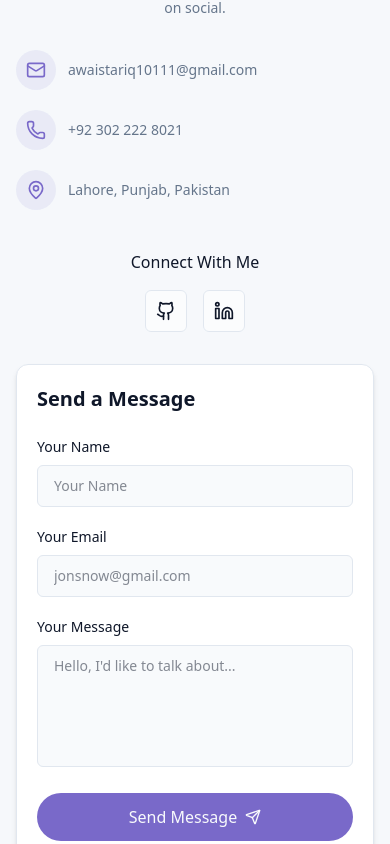
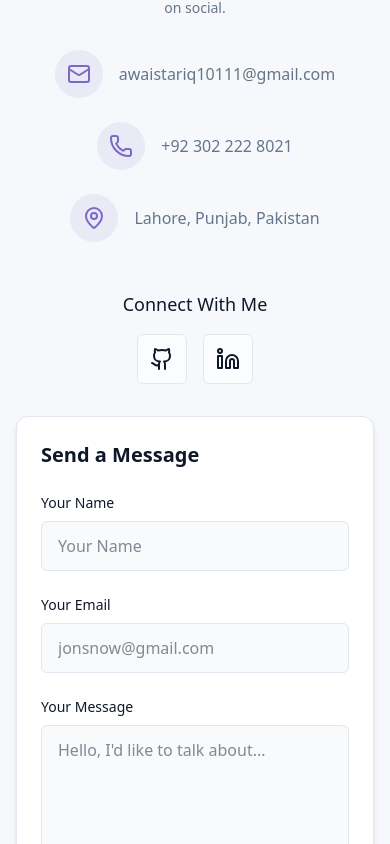
Before and after one commit to Awais748/myPortfolio, a React (Vite) app in the folder frontend/: page / in a window 390 px wide. Shown: the part 8500-9344 px from the top of the page. Built offline with nearby package versions, Linux system fonts and the light colour scheme.

Commit message:
fix: cors preflight and vercel serverless config

```diff
--- a/frontend/src/components/ContactSection.jsx
+++ b/frontend/src/components/ContactSection.jsx
@@ -4,7 +4,6 @@ import { Github, Linkedin, Mail, MapPin, Phone, Send } from "lucide-react";
 import { cn } from "@/lib/utils";
 import { toast } from "react-toastify";
 
-// Robust email regex for frontend validation
 const EMAIL_REGEX = /^[^\s@]+@[^\s@]+\.[^\s@]+$/;
 
 export default function ContactSection() {
@@ -35,59 +34,30 @@ export default function ContactSection() {
       return;
     }
 
-    try {
     setIsSubmitting(true);
 
-      const backendBaseUrl = (import.meta.env.VITE_BACKEND_URL || "").trim();
-      const baseUrl = backendBaseUrl.replace(/\/$/, "");
-      const url = baseUrl ? `${baseUrl}/api/contact` : "/api/contact";
-
+    try {
       const { data } = await axios.post(
-        url,
+        `${import.meta.env.VITE_BACKEND_URL}/api/contact`,
         { name, email, message },
-        {
-          headers: {
-            "Content-Type": "application/json",
-          },
-          timeout: 10000,
-        }
+        { headers: { "Content-Type": "application/json" } }
       );
 
-      if (!data?.success) {
-        throw new Error(
-          data?.message || "Failed to send the message, please try again."
-        );
-      }
-
+      if (data.success) {
         toast.success("Message sent successfully!");
         setFormData({ name: "", email: "", message: "" });
+      } else {
+        toast.error(data.message || "Something went wrong.");
+      }
     } catch (error) {
-      if (axios.isAxiosError(error)) {
-        if (error.response) {
-          // Server responded with error status
-          const errorMessage =
-            error.response.data?.message ||
-            "Failed to send the message, please try again.";
-          toast.error(errorMessage);
-        } else if (error.request) {
-          // Request made but no response received
-          toast.error(
-            "Network error. Please check your connection and try again."
-          );
-        } else {
-          // Something else happened
-          toast.error("An error occurred. Please try again.");
-        }
-      } else {
-        // Non-axios error
-        toast.error(
-          error.message || "Failed to send the message, please try again."
-        );
-      }
+      const msg =
+        error?.response?.data?.message || "Network error. Please try again.";
+      toast.error(msg);
     } finally {
       setIsSubmitting(false);
     }
   };
+
   return (
     <section
       id="contact"
@@ -102,7 +72,9 @@ export default function ContactSection() {
           Have a project in mind or want to collaborate? Feel free to reach out.
           I'm always open to discussing new opportunities.
         </p>
+
         <div className="grid grid-cols-1 lg:grid-cols-2 gap-8 sm:gap-10 md:gap-12 items-stretch">
+          {/* Contact Info */}
           <div className="space-y-8 text-center lg:text-left self-center">
             <div className="space-y-2">
               <h3 className="text-xl sm:text-2xl font-semibold">
@@ -113,26 +85,23 @@ export default function ContactSection() {
               </p>
             </div>
 
-            <div className="space-y-5 sm:space-y-6">
-              <div className="flex items-center gap-3 sm:gap-4 text-sm sm:text-base leading-tight">
-                <div className="p-2.5 sm:p-3 rounded-full bg-primary/10 flex-shrink-0">
-                  <Mail className="h-5 w-5 sm:h-6 sm:w-6 text-primary" />
+            <div className="space-y-6">
+              <div className="flex items-center gap-4 justify-center lg:justify-start">
+                <div className="p-3 rounded-full bg-primary/10">
+                  <Mail className="h-6 w-6 text-primary" />
                 </div>
-                <div className="min-w-0 text-left">
                 <a
                   href="mailto:awaistariq10111@gmail.com"
-                    className="text-muted-foreground hover:text-primary transition-colors break-all font-medium"
+                  className="text-muted-foreground hover:text-primary transition-colors font-medium"
                 >
                   awaistariq10111@gmail.com
                 </a>
               </div>
+
+              <div className="flex items-center gap-4 justify-center lg:justify-start">
+                <div className="p-3 rounded-full bg-primary/10">
+                  <Phone className="h-6 w-6 text-primary" />
                 </div>
-
-              <div className="flex items-center gap-3 sm:gap-4 text-sm sm:text-base leading-tight">
-                <div className="p-2.5 sm:p-3 rounded-full bg-primary/10 flex-shrink-0">
-                  <Phone className="h-5 w-5 sm:h-6 sm:w-6 text-primary" />
-                </div>
-                <div className="text-left">
                 <a
                   href="tel:+923022228021"
                   className="text-muted-foreground hover:text-primary transition-colors font-medium"
@@ -140,110 +109,95 @@ export default function ContactSection() {
                   +92 302 222 8021
                 </a>
               </div>
+
+              <div className="flex items-center gap-4 justify-center lg:justify-start">
+                <div className="p-3 rounded-full bg-primary/10">
+                  <MapPin className="h-6 w-6 text-primary" />
                 </div>
-
-              <div className="flex items-center gap-3 sm:gap-4 text-sm sm:text-base leading-tight">
-                <div className="p-2.5 sm:p-3 rounded-full bg-primary/10 flex-shrink-0">
-                  <MapPin className="h-5 w-5 sm:h-6 sm:w-6 text-primary" />
-                </div>
-                <div className="text-left">
                 <p className="text-muted-foreground font-medium">
                   Lahore, Punjab, Pakistan
                 </p>
               </div>
             </div>
-            </div>
 
-            <div className="pt-2">
-              <h4 className="font-medium mb-4 text-base sm:text-lg">
-                Connect With Me
-              </h4>
+            {/* Social */}
+            <div className="pt-4">
+              <h4 className="font-medium mb-4 text-lg">Connect With Me</h4>
               <div className="flex gap-4 justify-center lg:justify-start">
                 <a
                   href="https://github.com/Awais748"
                   target="_blank"
                   rel="noopener noreferrer"
-                  aria-label="GitHub"
-                  className="p-2.5 sm:p-3 rounded-md border border-border bg-card/60 hover:bg-card hover:border-primary/50 transition-all duration-300"
+                  className="p-3 rounded-md border border-border bg-card/60 hover:border-primary/50 transition"
                 >
-                  <Github className="h-5 w-5 sm:h-6 sm:w-6" />
+                  <Github className="h-6 w-6" />
                 </a>
                 <a
                   href="https://www.linkedin.com/in/awais-tariq-9a2a45374"
                   target="_blank"
                   rel="noopener noreferrer"
-                  aria-label="LinkedIn"
-                  className="p-2.5 sm:p-3 rounded-md border border-border bg-card/60 hover:bg-card hover:border-primary/50 transition-all duration-300"
+                  className="p-3 rounded-md border border-border bg-card/60 hover:border-primary/50 transition"
                 >
-                  <Linkedin className="h-5 w-5 sm:h-6 sm:w-6" />
+                  <Linkedin className="h-6 w-6" />
                 </a>
               </div>
             </div>
           </div>
 
-          <div className="bg-card p-5 sm:p-6 md:p-8 rounded-xl border border-border shadow-md mx-auto w-full">
-            <h3 className="text-xl sm:text-2xl font-semibold mb-6 text-left">
+          {/* Form */}
+          <div className="bg-card p-6 md:p-8 rounded-xl border border-border shadow-md w-full">
+            <h3 className="text-xl sm:text-2xl font-semibold mb-6">
               Send a Message
             </h3>
 
-            <form className="space-y-5 sm:space-y-6" onSubmit={handleSubmit}>
+            <form className="space-y-6" onSubmit={handleSubmit}>
               <div>
-                <label
-                  htmlFor="name"
-                  className="block text-sm font-medium mb-2"
-                >
+                <label className="block text-sm font-medium mb-2">
                   Your Name
                 </label>
                 <input
                   type="text"
-                  id="name"
                   name="name"
-                  required
                   value={formData.name}
-                  className="w-full px-4 py-2.5 sm:py-3 rounded-md border border-input bg-background focus-visible:outline-none focus-visible:ring-2 focus-visible:ring-ring focus-visible:border-primary transition-colors text-sm sm:text-base"
                   placeholder="Your Name"
                   onChange={handleChange}
+                  className="w-full px-4 py-3 rounded-md border border-input bg-background focus:ring-2 focus:ring-primary outline-none"
                 />
               </div>
+
               <div>
-                <label
-                  htmlFor="email"
-                  className="block text-sm font-medium mb-2"
-                >
+                <label className="block text-sm font-medium mb-2">
                   Your Email
                 </label>
                 <input
                   type="email"
-                  id="email"
                   name="email"
-                  required
                   value={formData.email}
-                  className="w-full px-4 py-2.5 sm:py-3 rounded-md border border-input bg-background focus-visible:outline-none focus-visible:ring-2 focus-visible:ring-ring focus-visible:border-primary transition-colors text-sm sm:text-base"
                   placeholder="jonsnow@gmail.com"
                   onChange={handleChange}
+                  className="w-full px-4 py-3 rounded-md border border-input bg-background focus:ring-2 focus:ring-primary outline-none"
                 />
               </div>
+
               <div>
-                <label
-                  htmlFor="message"
-                  className="block text-sm font-medium mb-2"
-                >
+                <label className="block text-sm font-medium mb-2">
                   Your Message
                 </label>
                 <textarea
-                  id="message"
                   name="message"
-                  required
+                  rows={5}
                   value={formData.message}
-                  className="w-full px-4 py-2.5 sm:py-3 rounded-md border border-input bg-background focus-visible:outline-none focus-visible:ring-2 focus-visible:ring-ring focus-visible:border-primary transition-colors resize-none text-sm sm:text-base"
                   placeholder="Hello, I'd like to talk about..."
                   onChange={handleChange}
-                  rows={5}
+                  className="w-full px-4 py-3 rounded-md border border-input bg-background focus:ring-2 focus:ring-primary outline-none resize-none"
                 />
               </div>
+
               <button
                 type="submit"
-                className={cn("cosmic-button w-full")}
+                className={cn(
+                  "cosmic-button w-full flex items-center justify-center gap-2"
+                )}
                 disabled={isSubmitting}
               >
                 {isSubmitting ? "Sending..." : "Send Message"}
```
Also changed, not shown: 2 other files (tests, documents, lock files or other folders). Lines whose indentation alone changed are shown as unchanged.
